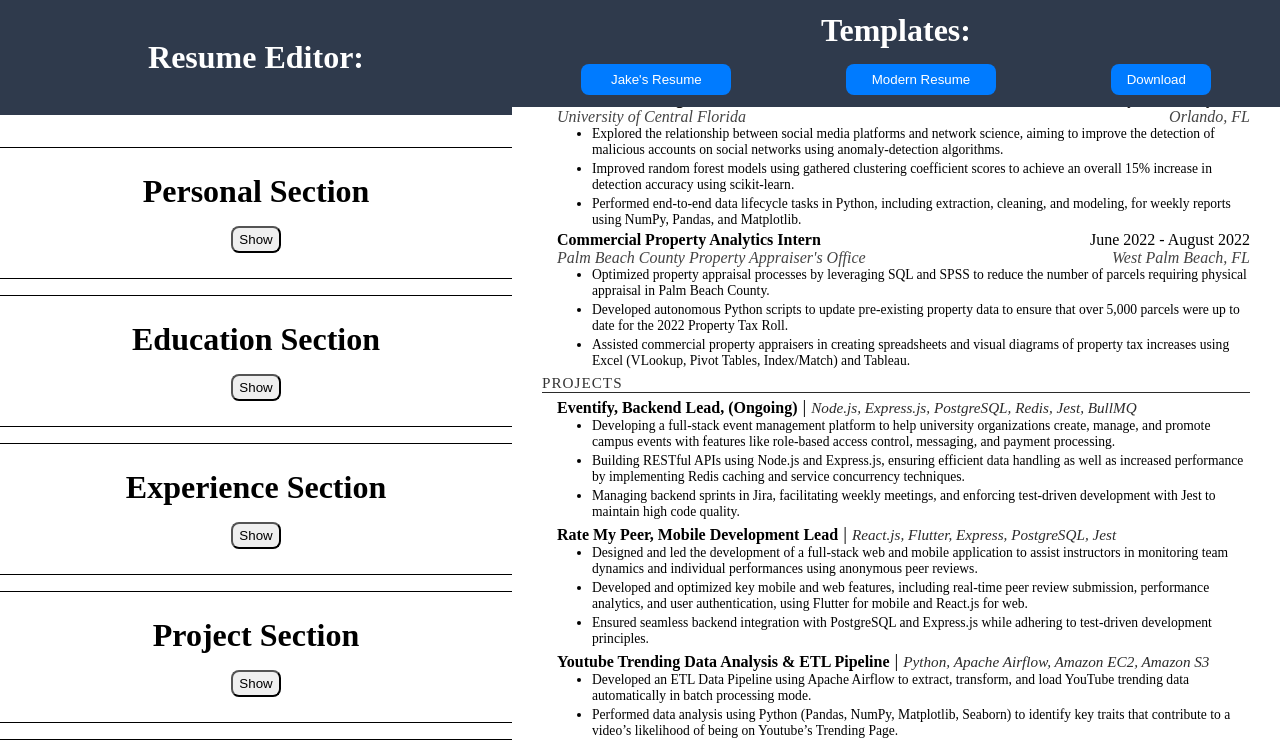
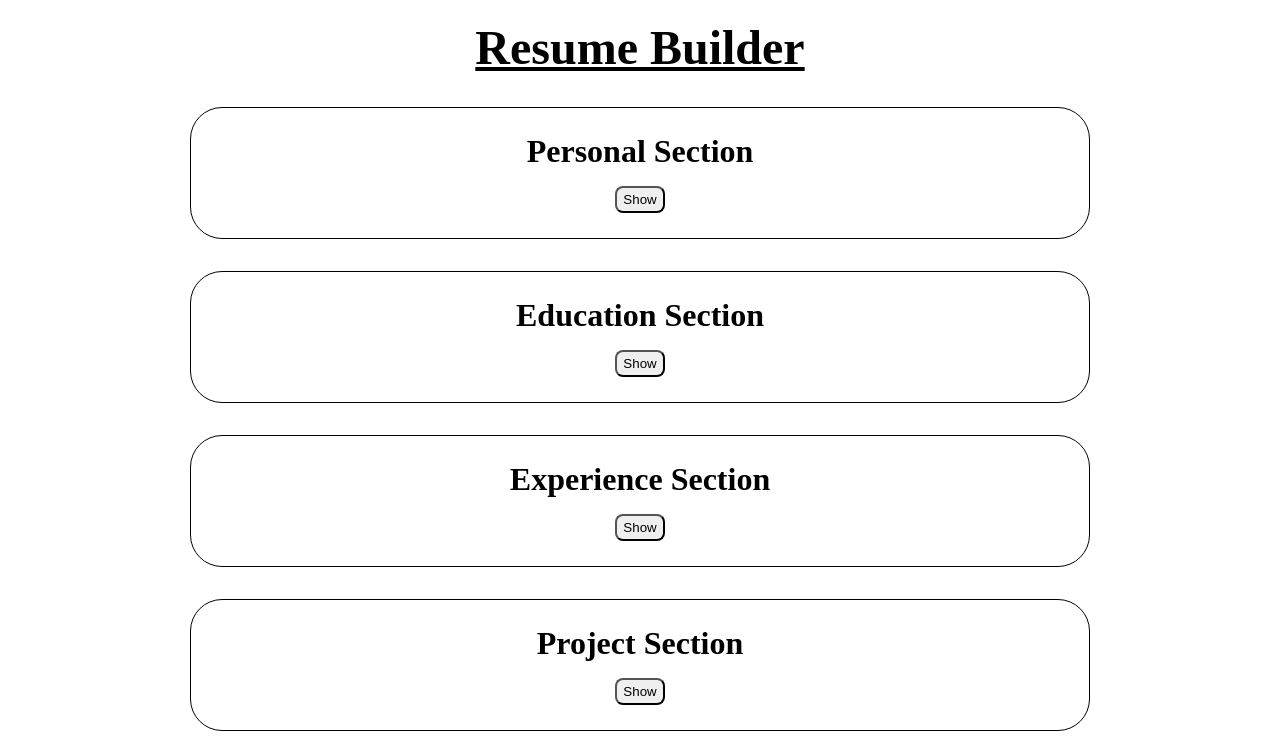
Before and after one commit to KaziAmin110/OnlineResumeGenerator, a React (Vite) app: page / in a window 1280 px wide. Shown: the top 741 px of the page. Built offline with nearby package versions, Linux system fonts and the light colour scheme.

Commit message:
Revert "Added Better Design Layout"
This reverts commit fcbd1c2421fa142adf060d873996bd15795aefe8.

```diff
--- a/src/App.jsx
+++ b/src/App.jsx
@@ -22,10 +22,7 @@ const App = () => {
   return (
     <div className="main-container">
       <div className="input-sections-container">
-        <div className="title-header">
-          <h1 className="title">Resume Editor:</h1>
-        </div>
-        <div className="sections-container">
+        <h1 className="title">Resume Builder</h1>
         <Section section_name="Personal Section">
           <PersonalCard
             personalInfo={personalInfo}
@@ -58,7 +55,6 @@ const App = () => {
           />
         </Section>
       </div>
-      </div>
       <Display
         personalInfo={personalInfo}
         experiences={experiences}
--- a/src/components/Display/Display.jsx
+++ b/src/components/Display/Display.jsx
@@ -42,6 +42,7 @@ const Display = ({
 
   return (
     <div className="display-container">
+      <h1>Resume:</h1>
       <Templates
         templateIndex={templateIndex}
         onUpdateTempIndex={setTemplateIndex}
--- a/src/components/Display/Templates.jsx
+++ b/src/components/Display/Templates.jsx
@@ -7,18 +7,12 @@ const Templates = ({ onUpdateTempIndex, handleDownloadPdf, isLoading }) => {
 
   return (
     <div className="template-container">
-      <h2 className="title">Templates:</h2>
+      <h2>Templates:</h2>
       <div className="temp-buttons-container">
-        <button
-          className="template-btn"
-          onClick={() => handleUpdateTemplate(1)}
-        >
+        <button className="template-btn" onClick={() => handleUpdateTemplate(1)}>
           Jake's Resume
         </button>
-        <button
-          className="template-btn"
-          onClick={() => handleUpdateTemplate(2)}
-        >
+        <button className="template-btn" onClick={() => handleUpdateTemplate(2)}>
           Modern Resume
         </button>
         <button
--- a/src/index.css
+++ b/src/index.css
@@ -57,7 +57,9 @@
 
 .main-container {
     display: flex;
-    height: 100vh;
+    flex-direction: column;
+    min-height: 100vh;
+    background-color: light-grey;
 }
 
 .section {
@@ -72,10 +74,13 @@
     margin-bottom: 25px;
 }
 
+/* Display Section */
+
 .display-container {
     display: flex;
     flex-direction: column;
-    min-height: 100vh;
+    align-items: center;
+    padding: 0.5rem;
     flex-grow: 1;
 }
 
@@ -97,7 +102,8 @@
     width: 100%;
     background-color: #f4f5f6;
     border-radius: 10px;
-    overflow: scroll;
+    padding: 20px 0px;
+    background-color: #5f6269;
 }
 
 .resume-container {
@@ -117,8 +123,6 @@
     align-items: center;
     padding: 0.75rem;
     width: 100%;
-    background-color: #2f3a4c;
-
 }
 
 
@@ -132,19 +136,8 @@
 
 .title {
     text-align: center;
-    font-size: 32px;
-    color: white;
-}
-
-.title-header {
-    display: flex;
-    flex-direction: column;
-    align-items: center;
-    justify-content: center;
-    width: 100%;
-    min-height: 115px;
-    background-color: #2f3a4c;
-
+    text-decoration: underline;
+    font-size: 48px;
 }
 
 
@@ -376,17 +369,17 @@ input {
     width: 100%;
     padding: 0.5rem;
     border-radius: 0.5rem;
-    border: 1px solid #a8a7a7;
+    border: 1px solid #ccc;
     font-size: 1em;
 }
 
 .input-sections-container {
     display: flex;
     gap: 2rem;
-    flex-direction: column;
-    width: 40%;
-    align-items: center;
-    min-height: 100vh;
+    flex-direction: column;;
+    width: 100%;
+    margin: 10px 0px;
+    padding: 10px;
 }
 
 .input-header {
@@ -413,27 +406,17 @@ input {
     cursor: pointer;
 }
 
-.sections-container {
-    display: flex;
-    flex-direction: column;
-    gap: 1rem;
-    width: 100%;
-    flex-grow: 1;
-    overflow-y: scroll;
-}
-
 
 .section-container {
     display: flex;
     flex-direction: column;
-    background-color: white;
     border: 1px solid black;
     border-radius: 2rem;
     align-items: center;
     align-self: center;
     justify-content: center;
     padding-top: 25px;
-    width: 650px;
+    width: 900px;
     gap: 1rem;
 }
 
```
Lines whose indentation alone changed are shown as unchanged.
